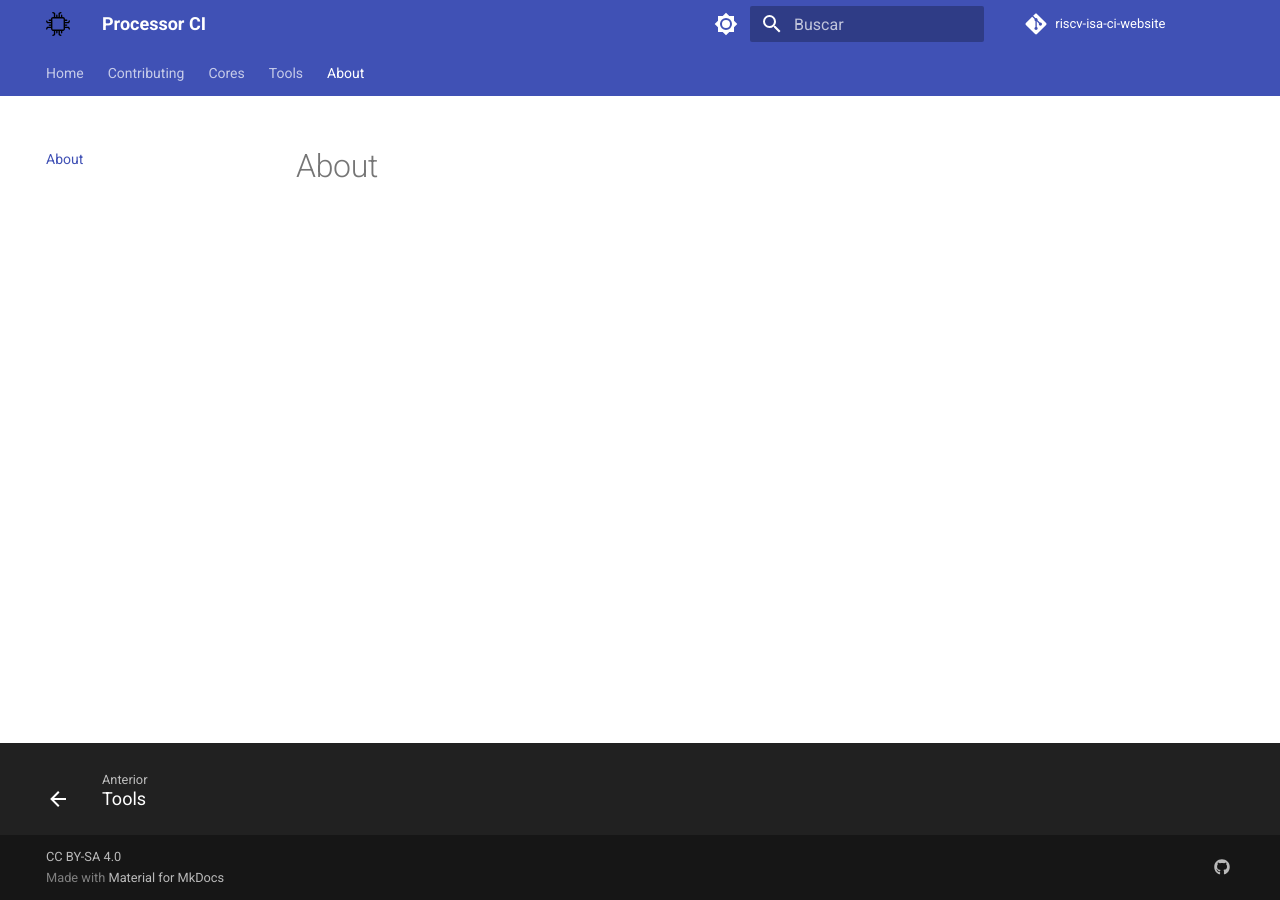
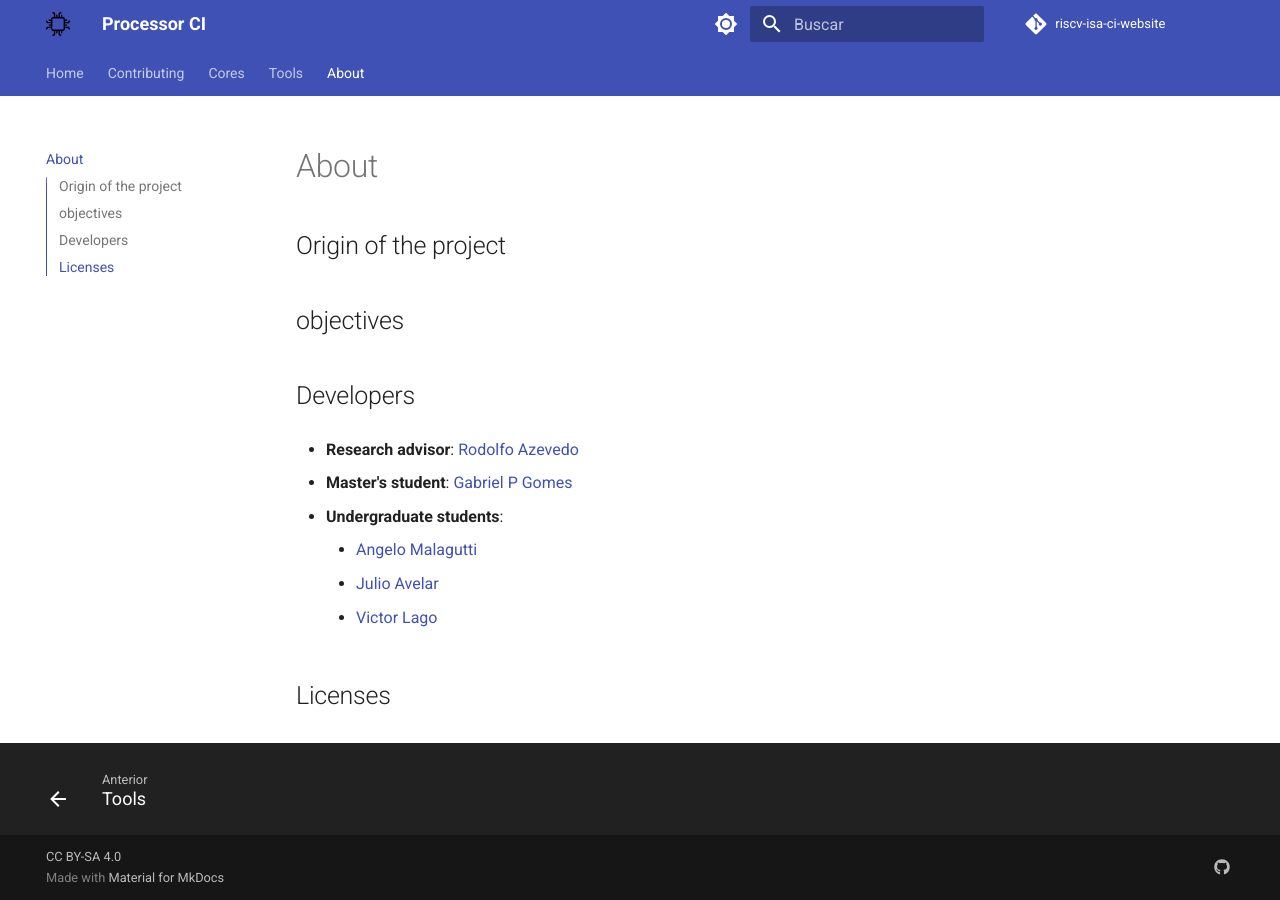
Before and after one commit to LSC-Unicamp/processor-ci-website, an MkDocs documentation site: the page built from docs/about.md, in a window 1280 px wide. Built offline with MkDocs 1.6.1 and Material for MkDocs 9.7.7, drawn with Linux system fonts in a browser that asks for light colours; comment, search, counter and statistics services are not loaded.

Commit message:
Escrevendo texto inicial das paginas home, tools e about

```diff
--- a/docs/about.md
+++ b/docs/about.md
@@ -1 +1,18 @@
 # About
+
+## Origin of the project
+
+## objectives
+
+## Developers
+
+- **Research advisor**: [Rodolfo Azevedo](https://www.ic.unicamp.br/~rodolfo/)
+
+- **Master's student**: [Gabriel P Gomes]()
+
+- **Undergraduate students**:
+    - [Angelo Malagutti](https://github.com/llTurtle22ll)
+    - [Julio Avelar](https://github.com/JN513)
+    - [Victor Lago](https://github.com/Viktor-Lake)
+
+## Licenses
```
Also changed, not shown: docs/index.md (+9 -0 lines), docs/tools.md (+10 -0 lines).
